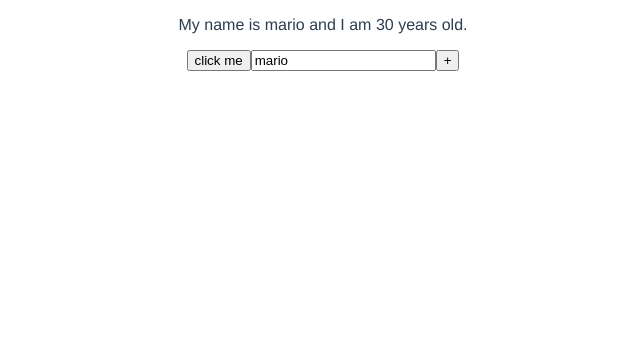
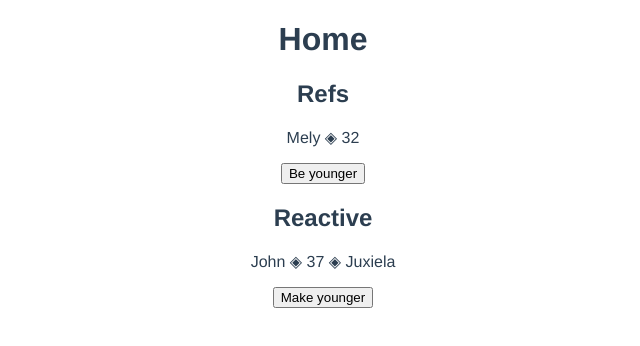
Before and after one commit to mellyynda/Vue-the-blog, a Vue app: page / in a window 1280 px wide. Shown: the top 346 px of the page, without its empty margins (317-957 px from the left). Built offline with nearby package versions, Linux system fonts and the light colour scheme.

Commit message:
ref vs reactive example

```diff
--- a/src/views/Home.vue
+++ b/src/views/Home.vue
@@ -1,31 +1,34 @@
 <template>
   <div class="home">
-    <p ref="p" @click="logRef">
-      My name is {{ name }} and I am {{ age }} years old.
-    </p>
-    <button @click="handleClick">click me</button>
-    <input type="text" v-model="name">
-    <button @click="age++">+</button>
+    <h1>Home</h1>
+    <h2>Refs</h2>
+    <p>{{ person.name }} ◈ {{ person.age }}</p>
+    <button @click="updatePerson">Be younger</button>
+    <h2>Reactive</h2>
+    <p>{{ personTwo.name }} ◈ {{ personTwo.age }} ◈ {{ nameTwo }}</p>
+    <button @click="updatePersonTwo">Make younger</button>
   </div>
 </template>
 
 <script>
-import { ref } from "@vue/reactivity";
+import { reactive, ref } from "@vue/reactivity";
 
 export default {
   name: "Home",
   setup() {
-    const p = ref(null);
+    const person = ref({ name: "Mely", age: 32 });
+    const personTwo = reactive({ name: "John", age: 37 });
+    let nameTwo = reactive("Juxiela");
 
-    const name = ref("mario");
-    const age = ref(30);
-
-    const handleClick = () => {
-      name.value = "louigi";
-      age.value = 45;
+    const updatePerson = () => {
+      person.value.age = 28;
     };
 
-    return { name, age, handleClick, p };
+    const updatePersonTwo = () => {
+      personTwo.age = 30;
+    }
+
+    return { person, updatePerson, personTwo, updatePersonTwo, nameTwo };
   },
 };
 </script>
```
